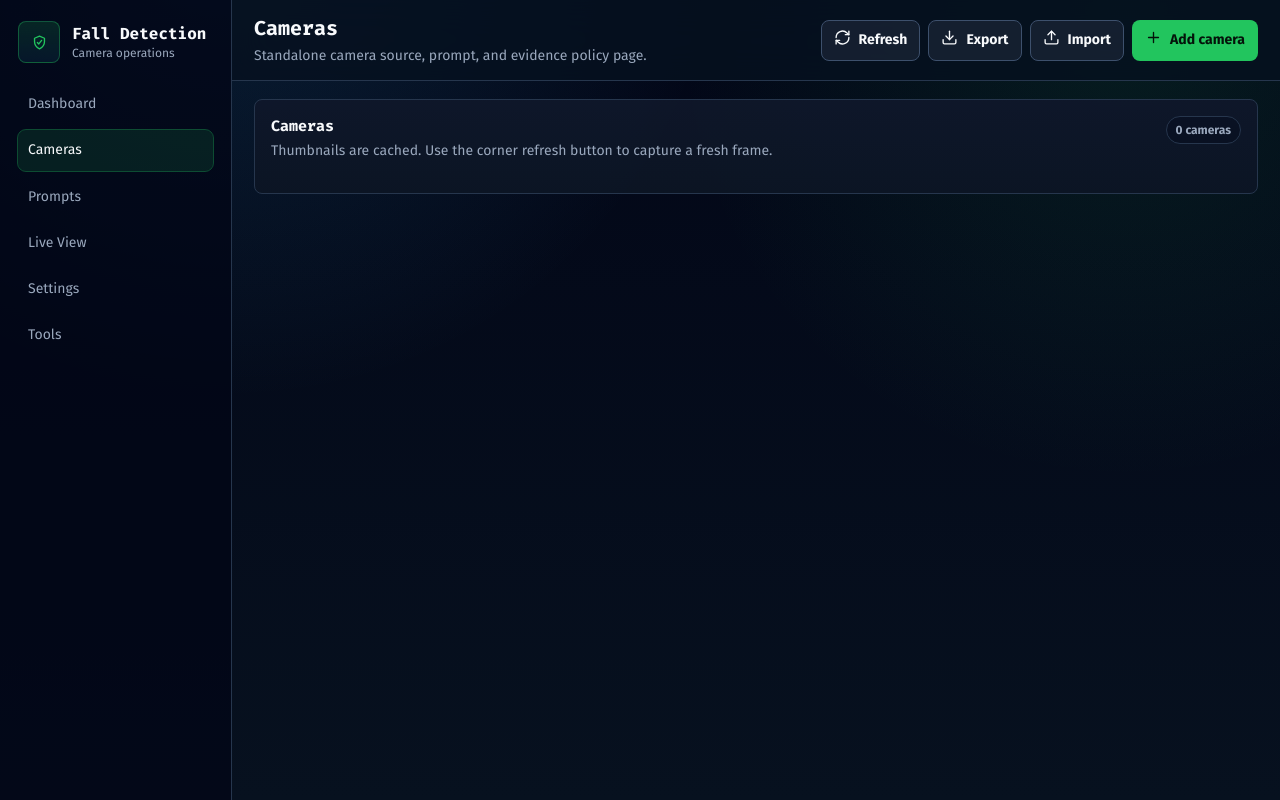
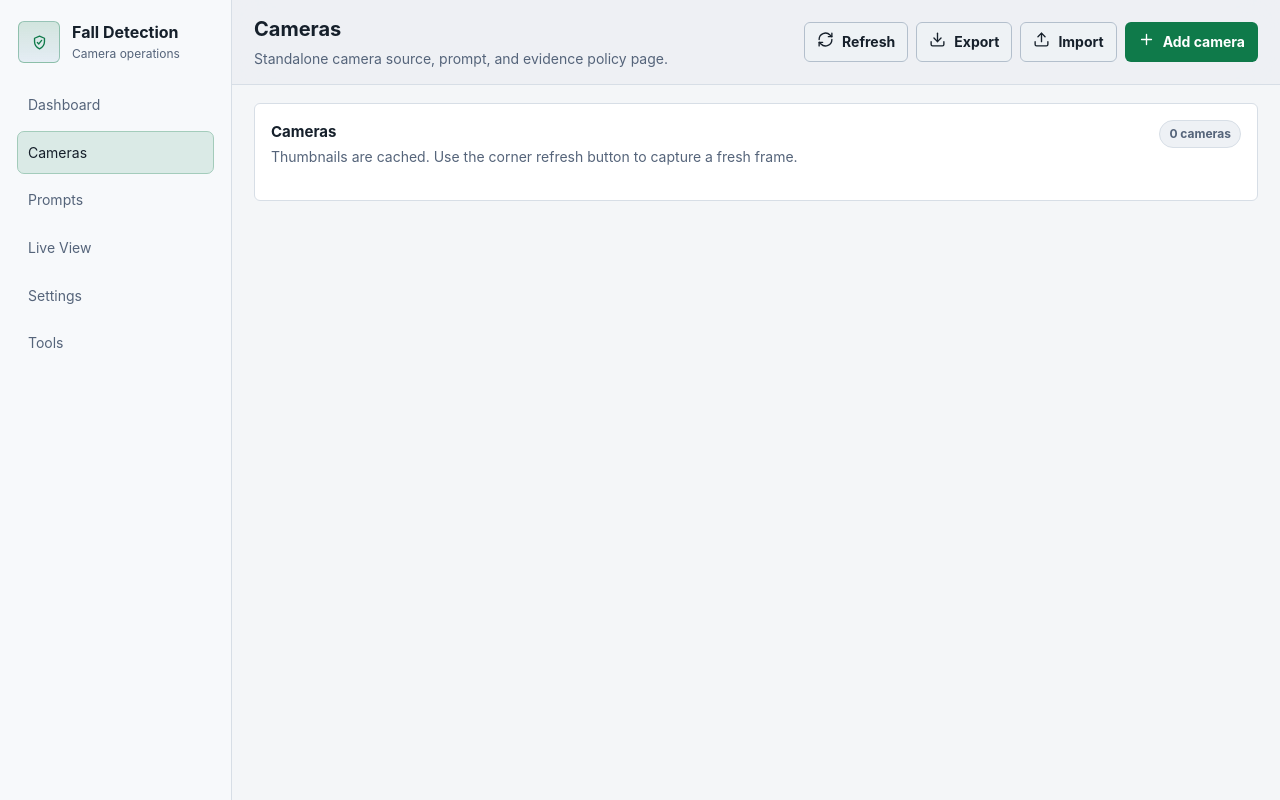
Before and after one commit to SamCh1/AI_detect, a FastAPI app: template fall_detection_web/templates/cameras.html in a window 1280 px wide. Run offline with FastAPI, Linux system fonts and the light colour scheme; the template is opened without the code that fills it, so the values that code supplies are empty; some libraries are stand-ins or nearby versions.

Commit message:
feat(260913-gqp-02): reskin cameras.html to clinical light theme
- Canonical :root token block, system font stack, no Google Fonts import
- Drop monospace from h1/h2/h3; keep it on .mono and telemetry/log text
- Flatten body gradient to flat var(--bg); flatten dramatic panel/toast
  gradients to solid surface tokens
- Migrate all legacy hex/rgba literals per the migration map
- Media well (.thumb) and its loading-overlay glows stay deliberately dark
- Fix two illegible ink-on-dark regressions the mechanical migration would
  have introduced: .thumb-loader terminal/status text and the .thumb-refresh
  icon were mapped to dark-on-light ink tokens by the literal hex table, but
  both sit on the dark media well overlay — swapped to var(--console-ink)
  (or its literal RGB) for legibility, consistent with how the design already
  treats the console/media-well surfaces as deliberately dark exceptions

Co-Authored-By: Claude Sonnet 5 <noreply@anthropic.com>

```diff
--- a/fall_detection_web/templates/cameras.html
+++ b/fall_detection_web/templates/cameras.html
@@ -6,41 +6,61 @@
   <title>Cameras - Fall Detection</title>
   <link rel="icon" type="image/svg+xml" href="/favicon.ico">
   <style>
-    @import url('https://fonts.googleapis.com/css2?family=Fira+Code:wght@500;600;700&family=Fira+Sans:wght@400;500;600;700&display=swap');
     :root {
-      --bg: #020617;
-      --surface: #0f172a;
-      --surface-2: #111c2f;
-      --line: #26364d;
-      --line-strong: #3d506c;
-      --text: #f8fafc;
-      --muted: #9aa8bd;
-      --good: #22c55e;
-      --info: #38bdf8;
-      --bad: #f43f5e;
-      --radius: 8px;
-      --shadow: 0 24px 80px rgba(0, 0, 0, .34);
+      --bg: #f4f6f8;
+      --bg-soft: #eceff3;
+      --surface: #ffffff;
+      --surface-2: #f7f9fb;
+      --surface-3: #eef2f6;
+      --line: #d7dee6;
+      --line-strong: #b3bfcc;
+      --text: #16202b;
+      --muted: #55647a;
+      --faint: #627185;
+      --good: #0f7a4a;
+      --good-ink: #0b5c38;
+      --good-wash: #e6f4ec;
+      --good-edge: #9ccfb5;
+      --info: #1565a8;
+      --info-ink: #0f4c80;
+      --info-wash: #e4eff8;
+      --info-edge: #9dc2e0;
+      --warn: #8a5a00;
+      --warn-ink: #6b4500;
+      --warn-wash: #fbf0dd;
+      --warn-edge: #ddbc7e;
+      --bad: #b3261e;
+      --bad-ink: #8c1d18;
+      --bad-wash: #fbe9e7;
+      --bad-edge: #e3a9a4;
+      --neutral: #55647a;
+      --neutral-ink: #3d4a5c;
+      --neutral-wash: #eef1f5;
+      --neutral-edge: #c3ccd8;
+      --media-well: #0b0f14;
+      --console-bg: #10161d;
+      --console-ink: #cdd6e0;
+      --shadow: 0 1px 2px rgba(16, 32, 48, .06), 0 4px 12px rgba(16, 32, 48, .07);
+      --radius: 6px;
+      --sidebar: 272px;
     }
     * { box-sizing: border-box; }
     body {
       margin: 0;
       min-height: 100vh;
-      background:
-        radial-gradient(circle at 18% -12%, rgba(56, 189, 248, .14), transparent 31rem),
-        radial-gradient(circle at 88% 4%, rgba(34, 197, 94, .11), transparent 28rem),
-        linear-gradient(180deg, #020617 0%, #07111f 100%);
+      background: var(--bg);
       color: var(--text);
-      font: 14px/1.45 "Fira Sans", Arial, sans-serif;
+      font: 14px/1.55 -apple-system, BlinkMacSystemFont, "Segoe UI", Roboto, "Helvetica Neue", Arial, sans-serif;
     }
     h1, h2, h3, p { margin: 0; }
-    h1, h2, h3, .mono { font-family: "Fira Code", ui-monospace, Consolas, monospace; }
+    .mono { font-family: ui-monospace, SFMono-Regular, "SF Mono", Menlo, Consolas, monospace; }
     button, input, select { font: inherit; }
     button, a, select, input[type="checkbox"] { cursor: pointer; }
     a { color: var(--info); text-decoration: none; }
     .layout { display: grid; grid-template-columns: 232px minmax(0, 1fr); min-height: 100vh; }
     aside {
       border-right: 1px solid var(--line);
-      background: rgba(2, 6, 23, .78);
+      background: var(--surface-2);
       padding: 18px;
       display: flex;
       flex-direction: column;
@@ -50,8 +70,8 @@
     .mark {
       width: 42px; height: 42px; border-radius: var(--radius);
       display: grid; place-items: center; color: var(--good);
-      border: 1px solid rgba(34, 197, 94, .36);
-      background: linear-gradient(180deg, rgba(34, 197, 94, .16), rgba(56, 189, 248, .08));
+      border: 1px solid rgba(15, 122, 74, .36);
+      background: linear-gradient(180deg, rgba(15, 122, 74, .16), rgba(21, 101, 168, .08));
     }
     .brand h1 { font-size: 16px; }
     .brand p { color: var(--muted); font-size: 12px; }
@@ -76,7 +96,7 @@
       margin: 0 -22px 18px;
       padding: 14px 22px;
       border-bottom: 1px solid var(--line);
-      background: rgba(7, 17, 31, .84);
+      background: rgba(236, 239, 243, .84);
       display: flex;
       align-items: center;
       justify-content: space-between;
@@ -93,7 +113,7 @@
       min-height: 38px;
       border: 1px solid var(--line-strong);
       border-radius: var(--radius);
-      background: rgba(30, 41, 59, .62);
+      background: rgba(238, 242, 246, .62);
       color: var(--text);
       padding: 8px 12px;
       display: inline-flex;
@@ -103,14 +123,14 @@
       font-weight: 700;
       white-space: nowrap;
     }
-    .btn:hover { border-color: var(--info); background: rgba(56, 189, 248, .10); }
-    .btn.primary { border-color: rgba(34, 197, 94, .68); background: var(--good); color: #04130a; }
-    .btn.danger { border-color: rgba(244, 63, 94, .72); color: #fecdd3; background: rgba(244, 63, 94, .12); }
+    .btn:hover { border-color: var(--info); background: rgba(21, 101, 168, .10); }
+    .btn.primary { border-color: rgba(15, 122, 74, .68); background: var(--good); color: #ffffff; }
+    .btn.danger { border-color: rgba(179, 38, 30, .72); color: var(--bad-ink); background: rgba(179, 38, 30, .12); }
     .btn.small { min-height: 34px; padding: 7px 9px; font-size: 12px; }
     .panel {
       border: 1px solid var(--line);
       border-radius: var(--radius);
-      background: linear-gradient(180deg, rgba(15, 23, 42, .94), rgba(12, 21, 36, .94));
+      background: var(--surface);
       padding: 16px;
     }
     .panel-head { display: flex; justify-content: space-between; align-items: flex-start; gap: 14px; margin-bottom: 16px; }
@@ -300,14 +320,14 @@
       border-radius: 999px;
       padding: 4px 9px;
       color: var(--muted);
-      background: rgba(2, 6, 23, .28);
+      background: var(--neutral-wash);
       font-size: 12px;
       font-weight: 700;
       white-space: nowrap;
     }
     .meta .badge { width: 100%; justify-content: space-between; border-radius: 8px; }
-    .badge.good { color: #bbf7d0; border-color: rgba(34, 197, 94, .44); background: rgba(34, 197, 94, .10); }
-    .badge.bad { color: #fecdd3; border-color: rgba(244, 63, 94, .44); background: rgba(244, 63, 94, .10); }
+    .badge.good { color: var(--good-ink); border-color: rgba(15, 122, 74, .44); background: rgba(15, 122, 74, .10); }
+    .badge.bad { color: var(--bad-ink); border-color: rgba(179, 38, 30, .44); background: rgba(179, 38, 30, .10); }
     .status { position: absolute; top: 13px; right: 54px; }
     .empty-panel {
       min-height: 180px;
```
Also changed, not shown: other parts of fall_detection_web/templates/cameras.html (+33 -33 lines).
